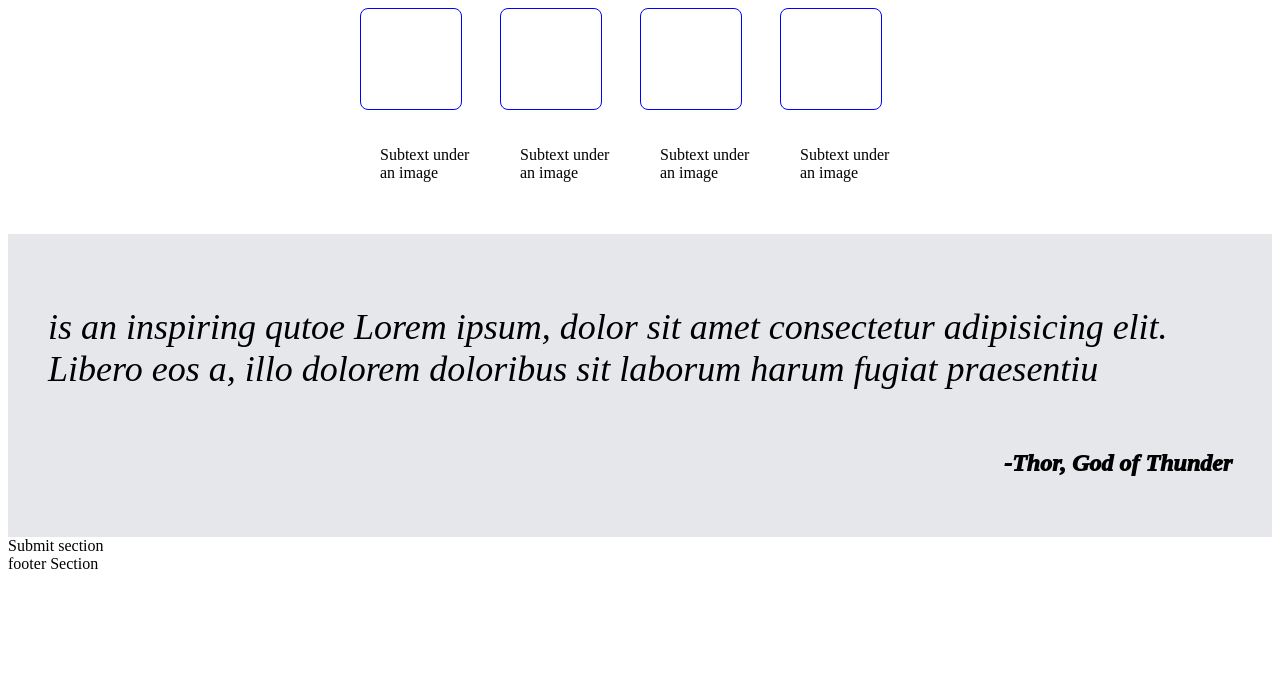
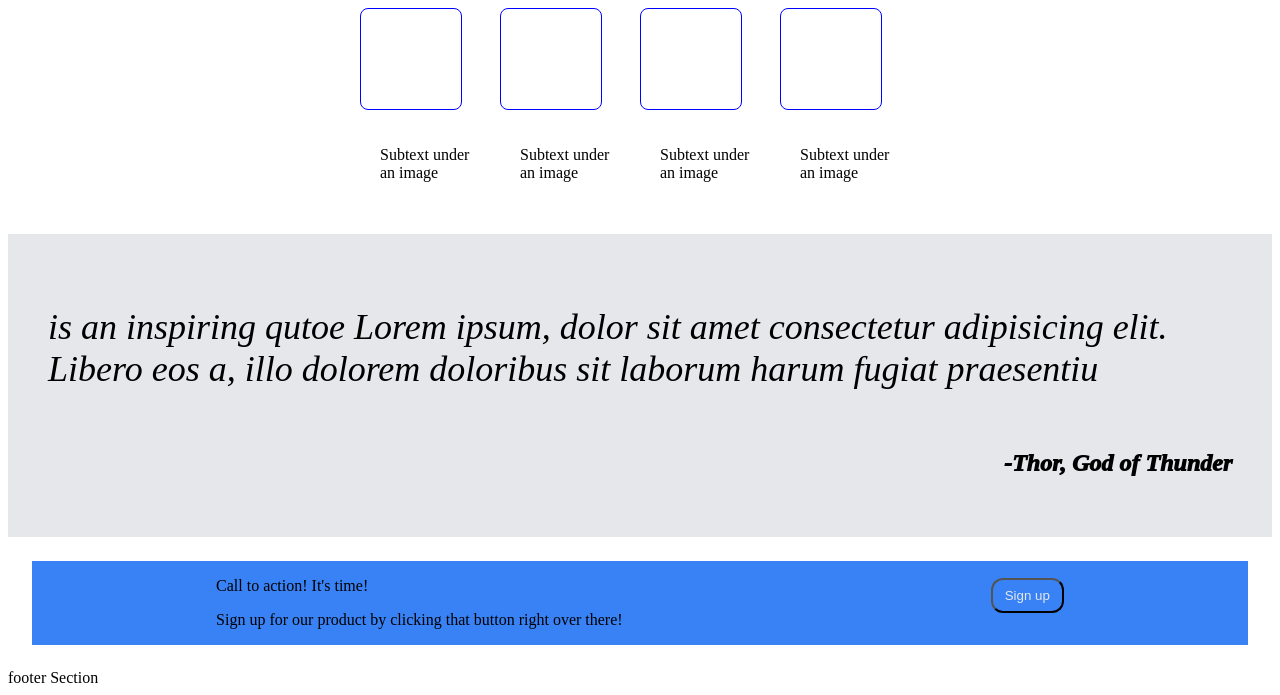
Before and after one commit to devinpixels25/Odin-Landing-Page, a plain HTML site: page index.html in a window 1280 px wide. Shown: the part 474-1169 px from the top of the page. Before the commit the page ends 1055 px from the top, so only its background shows below. Drawn offline with Linux system fonts and the light colour scheme.

```diff
--- a/index.html
+++ b/index.html
@@ -62,7 +62,15 @@
         </blockquote>
     </div>
 
-        <div class="submit">Submit section</div>
+    <div class="submit">
+        <div class="blueCard">
+            <p>Call to action! It's time!</p>
+            <p>Sign up for our product by clicking that button right over there!</p>
+        </div>
+        <div><button>Sign up</button></div>
+    </div>
+
+
     <div class="footer">footer Section</div>
 </body>
 </html>
--- a/style.css
+++ b/style.css
@@ -117,3 +117,11 @@ blockquote {
     font-weight: 1000;
     font-size: 24px;
 }
+
+.submit {
+    display: flex;
+    justify-content: space-around;
+    align-items: center;
+    margin: 24px;
+    background-color: #3882f6;
+}
```
